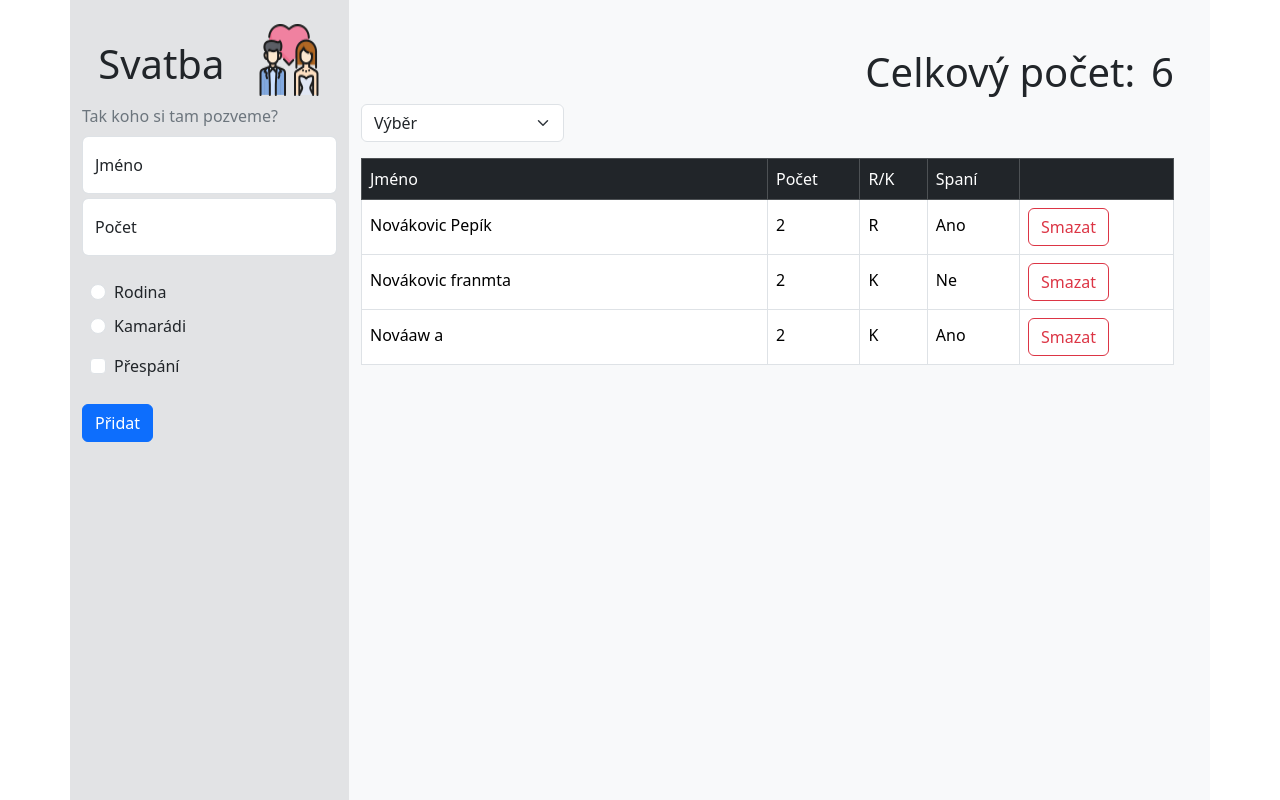
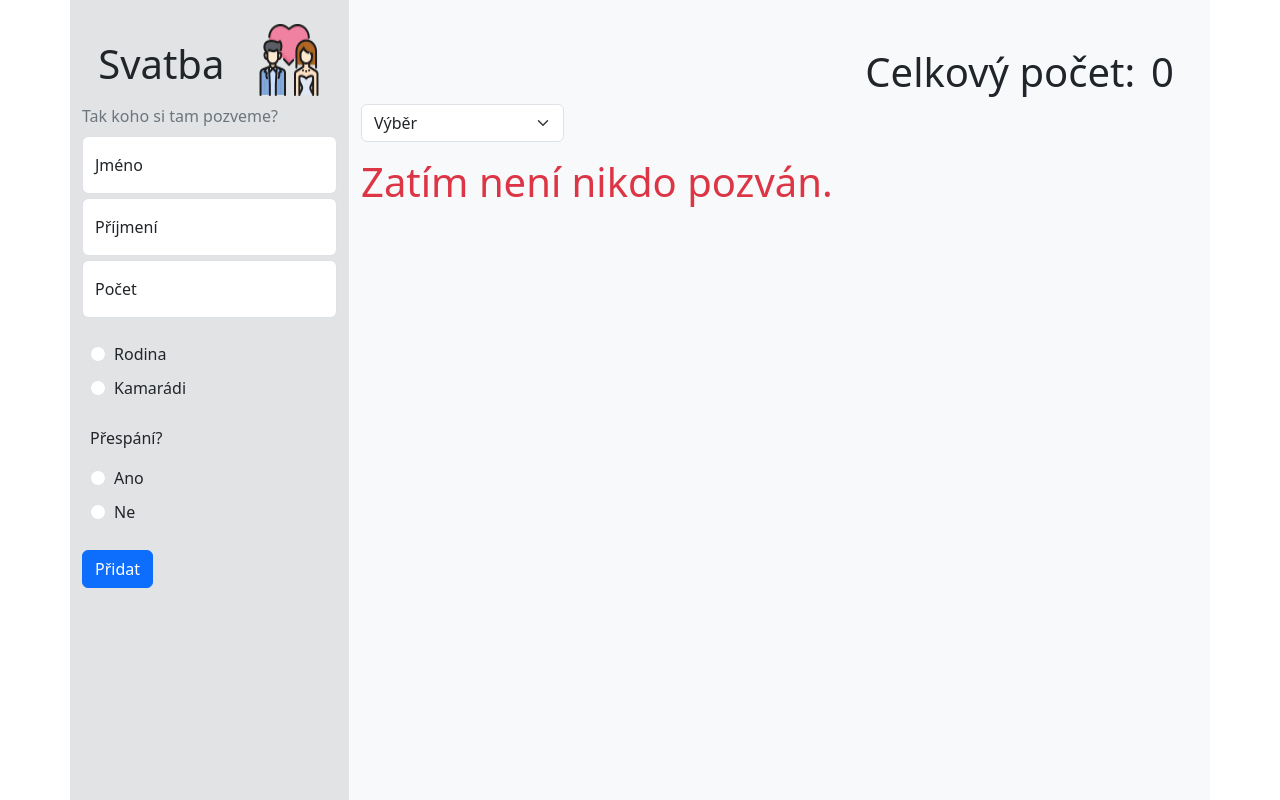
Before and after one commit to Yatrikoxi/Svatba-Hosti, a React (Vite) app: page / in a window 1280 px wide. Built offline with nearby package versions, Linux system fonts and the light colour scheme.

Commit message:
-Amount, connect form to table.

```diff
--- a/src/App.tsx
+++ b/src/App.tsx
@@ -1,16 +1,41 @@
-import Amount from "./components/Amount";
+import ListFilter from "./components/list/ListFilter";
+import ListTable from "./components/list/ListTable";
 import Form from "./components/Form";
+import { useState } from "react";
 
 function App() {
+  const [person, setPerson] = useState([]);
+  const [selectedCategory, setSelectedCategory] = useState("");
+  const visibleChoice = selectedCategory
+    ? person.filter(
+        (e) => e.option === selectedCategory || e.sleep === selectedCategory
+      )
+    : person;
   return (
     <>
       <div className='container vh-100 d-flex mx-auto bg-light'>
         <div className='row h-100 w-100'>
           <div className='col-3 bg-secondary-subtle'>
-            <Form onSubmit={(newPerson) => console.log(newPerson)} />
+            <Form
+              onSubmit={(data) =>
+                setPerson([...person, { ...data, id: person.length + 1 }])
+              }
+            />
           </div>
           <div className='col-9 mt-5'>
-            <Amount />
+            <div className='d-flex justify-content-end gap-3'>
+              <p className='h1'>Celkový počet:</p>
+              <p className='h1'>
+                {visibleChoice.reduce((acc, person) => person.amount + acc, 0)}
+              </p>
+            </div>
+            <ListFilter
+              onSelectOption={(option) => setSelectedCategory(option)}
+            />
+            <ListTable
+              summ={visibleChoice}
+              onDelete={(id) => setPerson(person.filter((e) => e.id !== id))}
+            />
           </div>
         </div>
       </div>
--- a/src/components/Amount.tsx
+++ /dev/null
@@ -1,52 +0,0 @@
-import { useState } from "react";
-import ListTable from "./list/ListTable";
-import ListFilter from "./list/ListFilter";
-
-const Amount = () => {
-  const [person, setPerson] = useState([
-    {
-      id: 1,
-      name: "Novákovic Pepík",
-      amount: 2,
-      option: "family",
-      sleep: "yes",
-    },
-    {
-      id: 2,
-      name: "Novákovic franmta",
-      amount: 2,
-      option: "friends",
-      sleep: "",
-    },
-    {
-      id: 3,
-      name: "Nováaw a",
-      amount: 2,
-      option: "friends",
-      sleep: "yes",
-    },
-  ]);
-  const [selectedCategory, setSelectedCategory] = useState("");
-  const visibleChoice = selectedCategory
-    ? person.filter(
-        (e) => e.option === selectedCategory || e.sleep === selectedCategory
-      )
-    : person;
-  return (
-    <>
-      <div className='d-flex justify-content-end gap-3'>
-        <p className='h1'>Celkový počet:</p>
-        <p className='h1'>
-          {visibleChoice.reduce((acc, person) => person.amount + acc, 0)}
-        </p>
-      </div>
-      <ListFilter onSelectOption={(option) => setSelectedCategory(option)} />
-      <ListTable
-        summ={visibleChoice}
-        onDelete={(id) => setPerson(person.filter((e) => e.id !== id))}
-      />
-    </>
-  );
-};
-
-export default Amount;
--- a/src/components/Form.tsx
+++ b/src/components/Form.tsx
@@ -4,11 +4,22 @@ import { zodResolver } from "@hookform/resolvers/zod";
 import { z } from "zod";
 
 const schema = z.object({
-  id: z.number().min(1).max(150),
-  name: z.string().min(1, { message: "Ale no tak. Přece má jméno." }).max(25),
-  amount: z.number({ invalid_type_error: "Alespoň jeden!" }).min(1).max(10),
-  option: z.union([z.enum(["family", "friends"]), z.null()]).nullable(),
-  sleep: z.union([z.enum(["yes", "no"]), z.null()]).nullable(),
+  firstName: z
+    .string()
+    .min(3, { message: "Ale no tak. Přece má delší jméno." })
+    .max(15)
+    .regex(new RegExp(/^[a-zA-Z0-9À-ž]+$/), "Tady používáme pouze písmena"),
+  lastName: z
+    .string()
+    .min(3, { message: "Ale no tak. Přece má delší příjmení." })
+    .max(15)
+    .regex(new RegExp(/^[a-zA-Z0-9À-ž]+$/), "Tady používáme pouze písmena"),
+  amount: z
+    .number({ invalid_type_error: "Alespoň jeden!" })
+    .min(1)
+    .max(10, { message: "Deset by stačilo ne?" }),
+  option: z.enum(["family", "friends"]),
+  sleep: z.enum(["yes", "no"]),
 });
 
 type PersonFormData = z.infer<typeof schema>;
@@ -22,6 +33,7 @@ const Form = ({ onSubmit }: Props) => {
     register,
     handleSubmit,
     formState: { errors },
+    // reset,
   } = useForm<PersonFormData>({ resolver: zodResolver(schema) });
 
   return (
@@ -37,14 +49,29 @@ const Form = ({ onSubmit }: Props) => {
       <form onSubmit={handleSubmit(onSubmit)}>
         <div className='mb-1 form-floating'>
           <input
-            {...register("name")}
+            {...register("firstName")}
             id='name'
             type='text'
             className='form-control'
             placeholder='Jméno'
           />
-          {errors.name && <p className='text-danger'>{errors.name.message}</p>}
+          {errors.firstName && (
+            <p className='text-danger'>{errors.firstName.message}</p>
+          )}
           <label htmlFor='name'>Jméno</label>
+        </div>
+        <div className='mb-1 form-floating'>
+          <input
+            {...register("lastName")}
+            id='name'
+            type='text'
+            className='form-control'
+            placeholder='Příjmení'
+          />
+          {errors.lastName && (
+            <p className='text-danger'>{errors.lastName.message}</p>
+          )}
+          <label htmlFor='name'>Příjmení</label>
         </div>
         <div className='form-floating'>
           <input
@@ -63,9 +90,8 @@ const Form = ({ onSubmit }: Props) => {
           <div className='form-check pb-2'>
             <input
               className='form-check-input'
+              {...register("option")}
               type='radio'
-              {...register("option")}
-              name='flexRadioDefault'
               value='family'
               id='family'
             />
@@ -82,7 +108,6 @@ const Form = ({ onSubmit }: Props) => {
               {...register("option")}
               type='radio'
               value='friends'
-              name='flexRadioDefault'
               id='friends'
             />
             <label
@@ -93,22 +118,40 @@ const Form = ({ onSubmit }: Props) => {
             </label>
           </div>
         </div>
-
-        <div className='form-check mt-3 ms-2'>
+        <div className='pt-4 ms-2'>
+          <p className=''>Přespání?</p>
+          <div className='form-check pb-2'>
             <input
               className='form-check-input'
-            type='checkbox'
+              {...register("sleep")}
+              type='radio'
               value='yes'
-            id='defaultCheck1'
-            {...register("sleep")}
+              id='yes'
             />
             <label
               className='form-check-label'
-            htmlFor='defaultCheck1'
+              htmlFor='yes'
             >
-            Přespání
+              Ano
             </label>
           </div>
+          <div className='form-check'>
+            <input
+              className='form-check-input'
+              {...register("sleep")}
+              type='radio'
+              value='no'
+              id='no'
+            />
+            <label
+              className='form-check-label'
+              htmlFor='no'
+            >
+              Ne
+            </label>
+          </div>
+        </div>
+
         <button
           className='btn btn-primary mt-4'
           type='submit'
--- a/src/components/list/ListTable.tsx
+++ b/src/components/list/ListTable.tsx
@@ -1,6 +1,7 @@
 interface Individual {
   id: number;
-  name: string;
+  firstName: string;
+  lastName: string;
   amount: number;
   option: string;
   sleep?: string;
@@ -28,7 +29,9 @@ const ListTable = ({ summ, onDelete }: Props) => {
       <tbody>
         {summ.map((indiv) => (
           <tr key={indiv.id}>
-            <td className='w-50'>{indiv.name}</td>
+            <td className='w-50'>
+              {indiv.firstName} {indiv.lastName}
+            </td>
             <td className='w-auto'>{indiv.amount}</td>
             <td className='w-auto'>{indiv.option === "family" ? "R" : "K"}</td>
             <td className='w-auto'>{indiv.sleep === "yes" ? "Ano" : "Ne"}</td>
```
Lines whose indentation alone changed are shown as unchanged.
